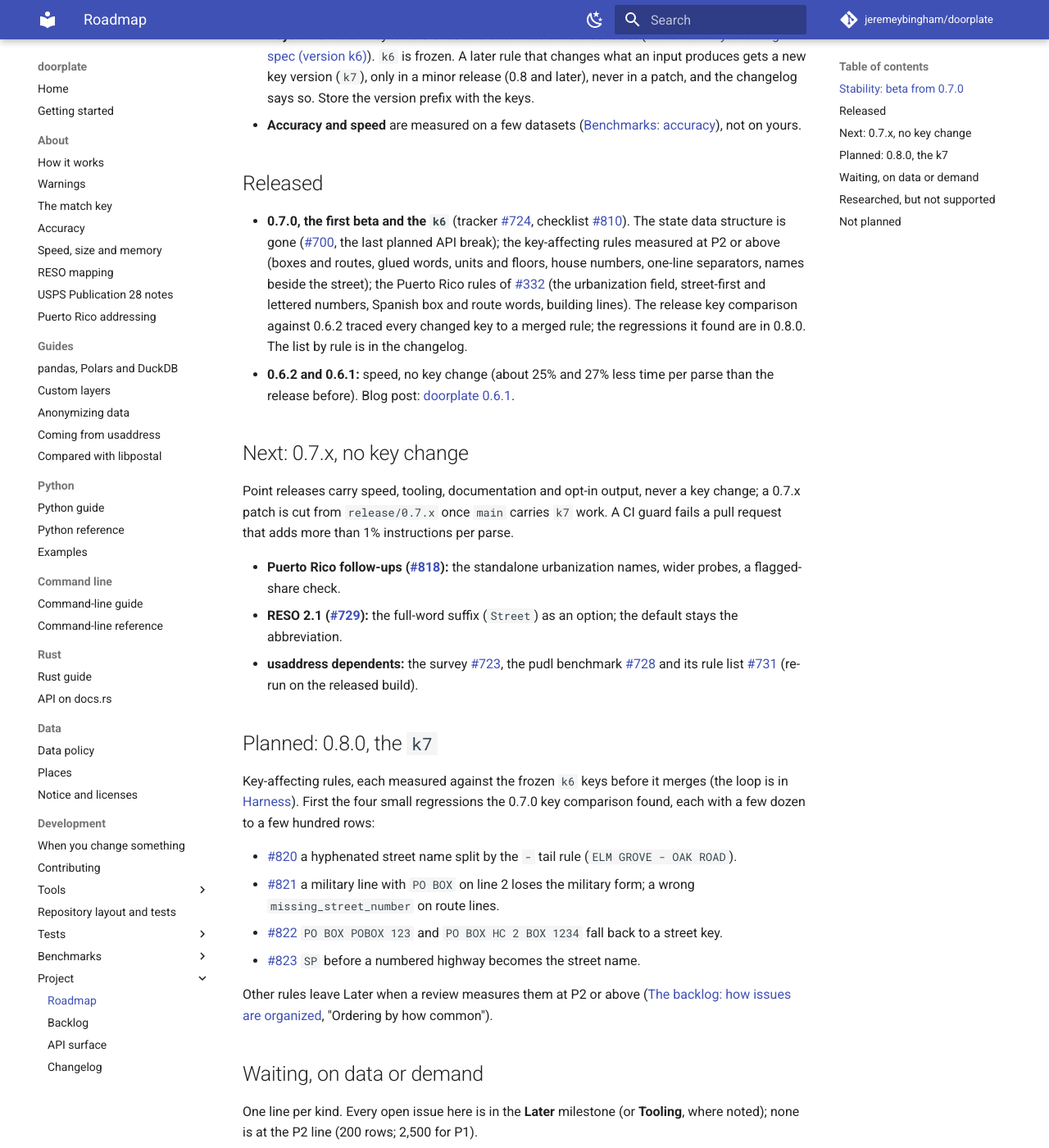
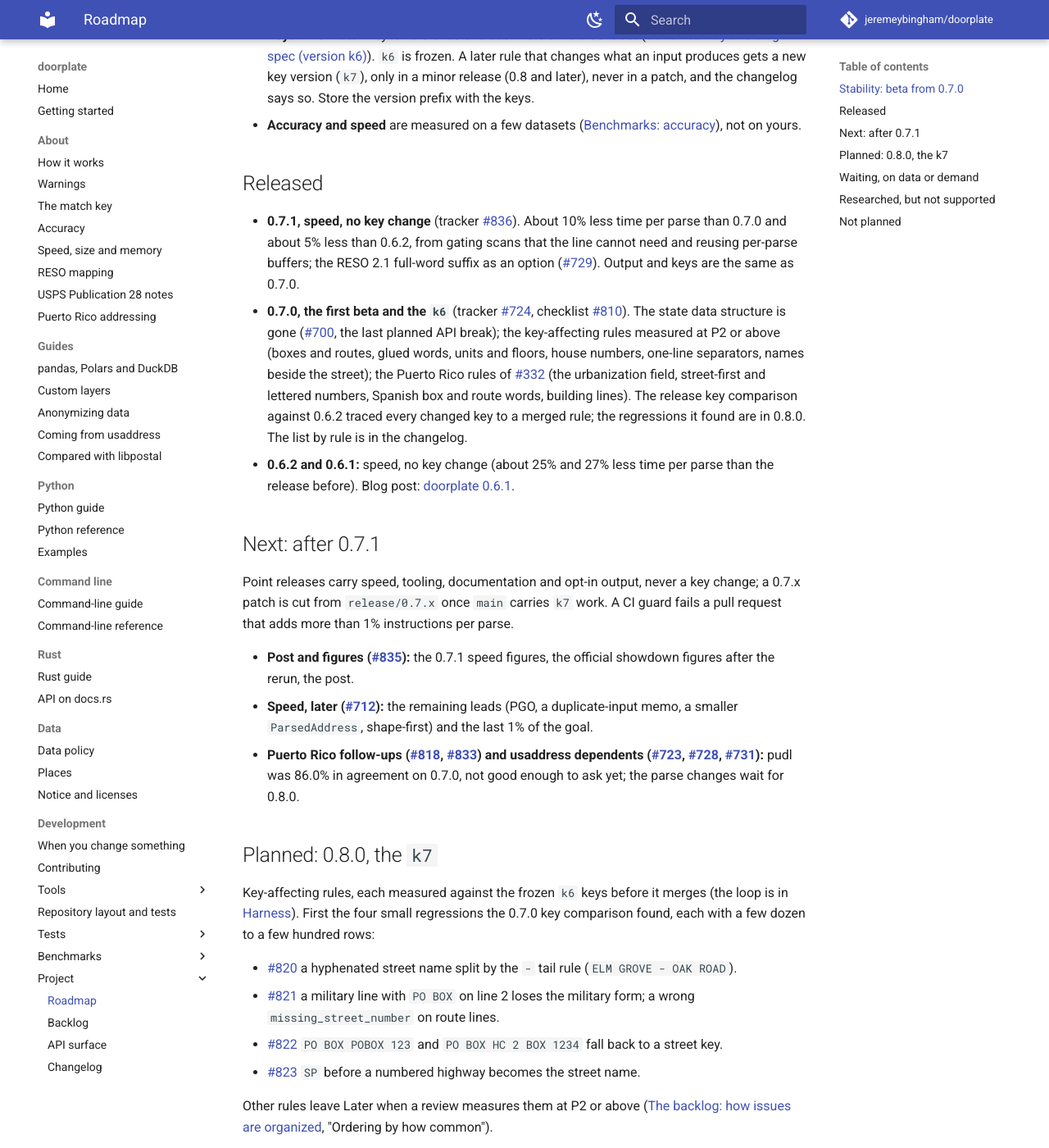
Before and after one commit to jeremeybingham/doorplate, an MkDocs documentation site: the page built from docs/roadmap.md, in a window 1280 px wide and 1400 px high, scrolled down 495 px. Shown: the whole window at 82% size. Built offline with MkDocs 1.6.1 and Material for MkDocs 9.7.7, drawn with Linux system fonts in a browser that asks for light colours; comment, search, counter and statistics services are not loaded; some of the changed text lies outside the part shown.

Commit message:
CHANGELOG: the 0.7.1 entry; roadmap and backlog brought up to date (#836)
Co-Authored-By: Claude Sonnet 5.5 <noreply@anthropic.com>

```diff
--- a/docs/roadmap.md
+++ b/docs/roadmap.md
@@ -4,7 +4,7 @@ What is planned, what waits, and what is not planned. Priorities follow the data
 addresses `doorplate` sees, the sooner the items below can happen ([Sharing messy data](../CONTRIBUTING.md#sharing-messy-data)).
 Labels, milestones and ordering: [`backlog.md`](backlog.md). What each release changed is in [`CHANGELOG.md`](../CHANGELOG.md).
 
-**Last reviewed 2026-11-22.** 0.7.0 is the first **beta** and cuts the `k6`. Next: 0.7.x (no key change) and 0.8.0 (the `k7`).
+**Last reviewed 2026-11-22.** 0.7.0 is the first **beta** and cuts the `k6`; 0.7.1 is a speed release with no key change. Next: 0.8.0 (the `k7`).
 Open trackers: #724 and #332 (closed with the 0.7.0 release), #761 (glued strings, Later), #417 (decided against).
 
 ## Stability: beta from 0.7.0
@@ -18,6 +18,9 @@ Open trackers: #724 and #332 (closed with the 0.7.0 release), #761 (glued string
 
 ## Released
 
+- **0.7.1, speed, no key change** (tracker #836). About 10% less time per parse than 0.7.0 and about 5% less than 0.6.2, from gating
+  scans that the line cannot need and reusing per-parse buffers; the RESO 2.1 full-word suffix as an option (#729). Output and keys are
+  the same as 0.7.0.
 - **0.7.0, the first beta and the `k6`** (tracker #724, checklist #810). The state data structure is gone (#700, the last
   planned API break); the key-affecting rules measured at P2 or above (boxes and routes, glued words, units and floors, house
   numbers, one-line separators, names beside the street); the Puerto Rico rules of #332 (the urbanization field, street-first
@@ -26,14 +29,14 @@ Open trackers: #724 and #332 (closed with the 0.7.0 release), #761 (glued string
 - **0.6.2 and 0.6.1:** speed, no key change (about 25% and 27% less time per parse than the release before). Blog post:
   [doorplate 0.6.1](https://jeremeybingham.github.io/doorplate/2026/11/13/doorplate-0-6-1.html).
 
-## Next: 0.7.x, no key change
+## Next: after 0.7.1
 
 Point releases carry speed, tooling, documentation and opt-in output, never a key change; a 0.7.x patch is cut from
 `release/0.7.x` once `main` carries `k7` work. A CI guard fails a pull request that adds more than 1% instructions per parse.
 
-- **Puerto Rico follow-ups (#818):** the standalone urbanization names, wider probes, a flagged-share check.
-- **RESO 2.1 (#729):** the full-word suffix (`Street`) as an option; the default stays the abbreviation.
-- **usaddress dependents:** the survey #723, the pudl benchmark #728 and its rule list #731 (re-run on the released build).
+- **Post and figures (#835):** the 0.7.1 speed figures, the official showdown figures after the rerun, the post.
+- **Speed, later (#712):** the remaining leads (PGO, a duplicate-input memo, a smaller `ParsedAddress`, shape-first) and the last 1% of the goal.
+- **Puerto Rico follow-ups (#818, #833) and usaddress dependents (#723, #728, #731):** pudl was 86.0% in agreement on 0.7.0, not good enough to ask yet; the parse changes wait for 0.8.0.
 
 ## Planned: 0.8.0, the `k7`
 
```
Also changed, not shown: CHANGELOG.md (+8 -0 lines), docs/backlog.md (+1 -1 lines).
